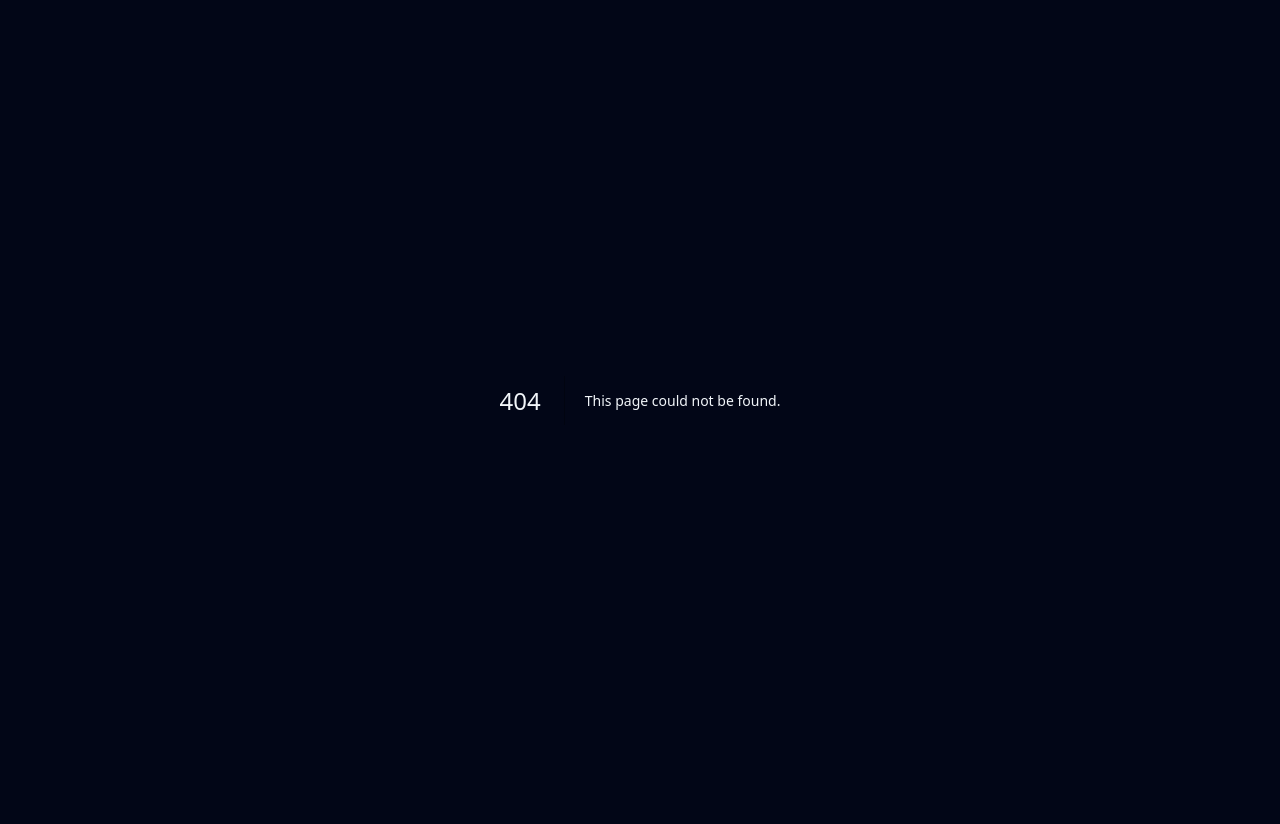
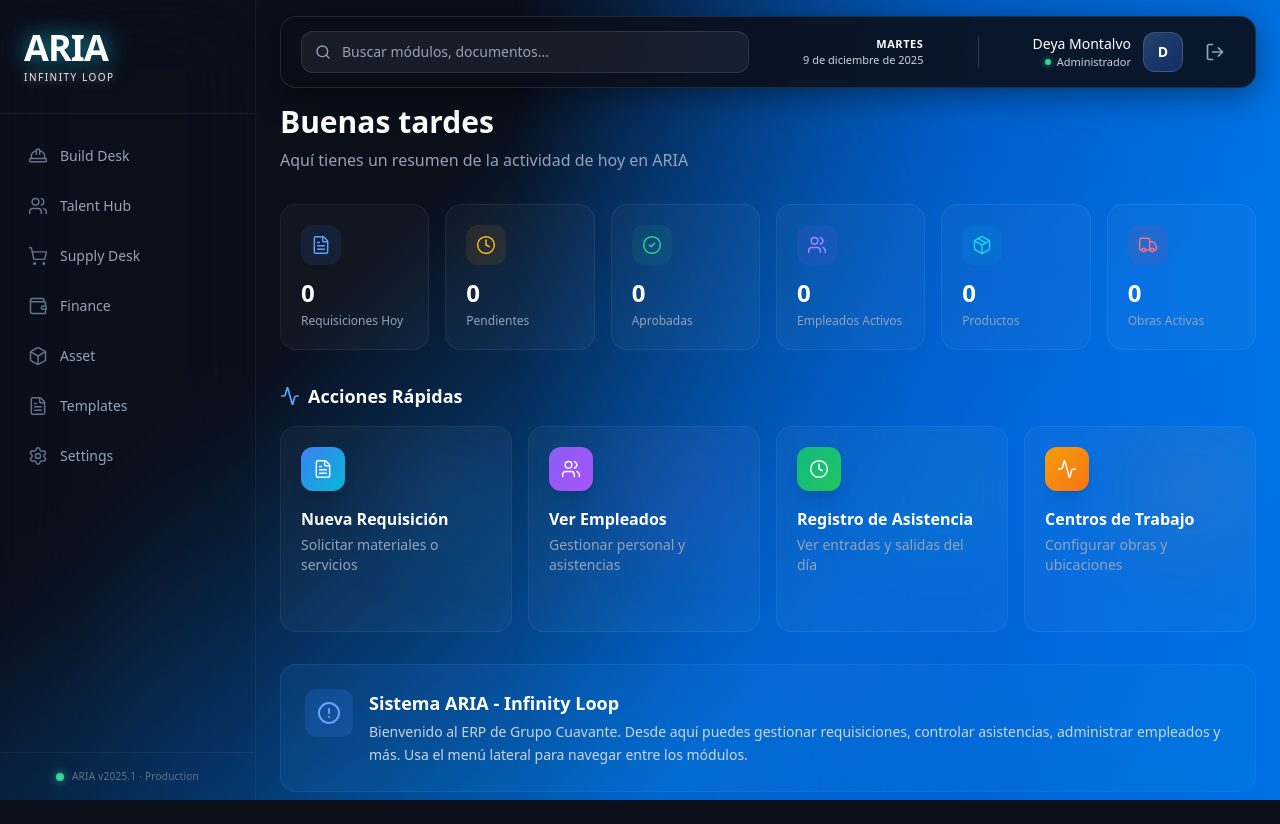
Before and after one commit to vivercan/aria27, a Next.js app: page /dashboard in a window 1280 px wide. Before the commit this address had no page. Before the commit the page ends 800 px from the top, so only its background shows below. Built offline with nearby package versions, Linux system fonts and the light colour scheme; no server answers; the database is empty.

Commit message:
feat: dashboard principal con metricas y acciones rapidas

```diff
--- /dev/null
+++ b/app/dashboard/page.tsx
@@ -0,0 +1,291 @@
+"use client";
+import { useState, useEffect } from "react";
+import Link from "next/link";
+import { supabase } from "@/lib/supabase";
+import {
+  FileText,
+  Users,
+  Package,
+  Clock,
+  TrendingUp,
+  CheckCircle2,
+  AlertCircle,
+  ArrowRight,
+  Activity,
+  Calendar,
+  DollarSign,
+  Truck,
+} from "lucide-react";
+
+interface DashboardStats {
+  requisicionesHoy: number;
+  requisicionesPendientes: number;
+  requisicionesAprobadas: number;
+  empleadosActivos: number;
+  productosEnCatalogo: number;
+  centrosDeCosto: number;
+}
+
+export default function DashboardPage() {
+  const [stats, setStats] = useState<DashboardStats>({
+    requisicionesHoy: 0,
+    requisicionesPendientes: 0,
+    requisicionesAprobadas: 0,
+    empleadosActivos: 0,
+    productosEnCatalogo: 0,
+    centrosDeCosto: 0,
+  });
+  const [loading, setLoading] = useState(true);
+  const [userName, setUserName] = useState("");
+
+  useEffect(() => {
+    const loadData = async () => {
+      try {
+        // Cargar nombre de usuario
+        const storedEmail = localStorage.getItem("userEmail");
+        if (storedEmail) {
+          const { data: user } = await supabase
+            .from("users")
+            .select("display_name, name")
+            .eq("email", storedEmail)
+            .single();
+          if (user) {
+            setUserName(user.display_name || user.name || "");
+          }
+        }
+
+        // Cargar estadísticas
+        const today = new Date().toISOString().split("T")[0];
+
+        // Requisiciones de hoy
+        const { count: reqHoy } = await supabase
+          .from("requisitions")
+          .select("*", { count: "exact", head: true })
+          .gte("created_at", today);
+
+        // Requisiciones pendientes
+        const { count: reqPend } = await supabase
+          .from("requisitions")
+          .select("*", { count: "exact", head: true })
+          .in("status", ["PENDIENTE", "VALIDADA", "EN_COTIZACION"]);
+
+        // Requisiciones aprobadas
+        const { count: reqApproved } = await supabase
+          .from("requisitions")
+          .select("*", { count: "exact", head: true })
+          .eq("status", "AUTORIZADA");
+
+        // Empleados activos
+        const { count: emps } = await supabase
+          .from("employees")
+          .select("*", { count: "exact", head: true })
+          .eq("status", "ACTIVO");
+
+        // Productos
+        const { count: prods } = await supabase
+          .from("products")
+          .select("*", { count: "exact", head: true });
+
+        // Centros de costo
+        const { count: centers } = await supabase
+          .from("cost_centers")
+          .select("*", { count: "exact", head: true });
+
+        setStats({
+          requisicionesHoy: reqHoy || 0,
+          requisicionesPendientes: reqPend || 0,
+          requisicionesAprobadas: reqApproved || 0,
+          empleadosActivos: emps || 0,
+          productosEnCatalogo: prods || 0,
+          centrosDeCosto: centers || 0,
+        });
+      } catch (error) {
+        console.error("Error cargando stats:", error);
+      } finally {
+        setLoading(false);
+      }
+    };
+
+    loadData();
+  }, []);
+
+  const statCards = [
+    {
+      title: "Requisiciones Hoy",
+      value: stats.requisicionesHoy,
+      icon: FileText,
+      color: "from-blue-500 to-blue-600",
+      bgColor: "bg-blue-500/10",
+      textColor: "text-blue-400",
+    },
+    {
+      title: "Pendientes",
+      value: stats.requisicionesPendientes,
+      icon: Clock,
+      color: "from-amber-500 to-orange-500",
+      bgColor: "bg-amber-500/10",
+      textColor: "text-amber-400",
+    },
+    {
+      title: "Aprobadas",
+      value: stats.requisicionesAprobadas,
+      icon: CheckCircle2,
+      color: "from-emerald-500 to-green-500",
+      bgColor: "bg-emerald-500/10",
+      textColor: "text-emerald-400",
+    },
+    {
+      title: "Empleados Activos",
+      value: stats.empleadosActivos,
+      icon: Users,
+      color: "from-violet-500 to-purple-500",
+      bgColor: "bg-violet-500/10",
+      textColor: "text-violet-400",
+    },
+    {
+      title: "Productos",
+      value: stats.productosEnCatalogo.toLocaleString(),
+      icon: Package,
+      color: "from-cyan-500 to-teal-500",
+      bgColor: "bg-cyan-500/10",
+      textColor: "text-cyan-400",
+    },
+    {
+      title: "Obras Activas",
+      value: stats.centrosDeCosto,
+      icon: Truck,
+      color: "from-rose-500 to-pink-500",
+      bgColor: "bg-rose-500/10",
+      textColor: "text-rose-400",
+    },
+  ];
+
+  const quickActions = [
+    {
+      title: "Nueva Requisición",
+      description: "Solicitar materiales o servicios",
+      href: "/dashboard/supply-desk/requisitions",
+      icon: FileText,
+      color: "from-blue-500 to-cyan-500",
+    },
+    {
+      title: "Ver Empleados",
+      description: "Gestionar personal y asistencias",
+      href: "/dashboard/talent-hub/people",
+      icon: Users,
+      color: "from-violet-500 to-purple-500",
+    },
+    {
+      title: "Registro de Asistencia",
+      description: "Ver entradas y salidas del día",
+      href: "/dashboard/talent-hub/clock-in",
+      icon: Clock,
+      color: "from-emerald-500 to-green-500",
+    },
+    {
+      title: "Centros de Trabajo",
+      description: "Configurar obras y ubicaciones",
+      href: "/dashboard/settings/master-data/work-centers",
+      icon: Activity,
+      color: "from-amber-500 to-orange-500",
+    },
+  ];
+
+  const getGreeting = () => {
+    const hour = new Date().getHours();
+    if (hour < 12) return "Buenos días";
+    if (hour < 18) return "Buenas tardes";
+    return "Buenas noches";
+  };
+
+  return (
+    <div className="space-y-8">
+      {/* HEADER */}
+      <div className="flex flex-col gap-2">
+        <h1 className="text-3xl font-bold text-white">
+          {getGreeting()}{userName ? `, ${userName.split(" ")[0]}` : ""}
+        </h1>
+        <p className="text-slate-400">
+          Aquí tienes un resumen de la actividad de hoy en ARIA
+        </p>
+      </div>
+
+      {/* STATS GRID */}
+      <div className="grid grid-cols-2 md:grid-cols-3 lg:grid-cols-6 gap-4">
+        {statCards.map((stat, index) => (
+          <div
+            key={index}
+            className="group relative p-5 rounded-2xl bg-white/[0.03] border border-white/[0.06] hover:bg-white/[0.06] hover:border-white/[0.12] transition-all duration-300"
+          >
+            <div className={`inline-flex p-2.5 rounded-xl ${stat.bgColor} mb-3`}>
+              <stat.icon className={`w-5 h-5 ${stat.textColor}`} strokeWidth={1.75} />
+            </div>
+            <div className="space-y-1">
+              <p className="text-2xl font-bold text-white">
+                {loading ? (
+                  <span className="inline-block w-8 h-6 bg-white/10 rounded animate-pulse" />
+                ) : (
+                  stat.value
+                )}
+              </p>
+              <p className="text-xs text-slate-400 font-medium">{stat.title}</p>
+            </div>
+            {/* Glow effect on hover */}
+            <div className={`absolute inset-0 rounded-2xl bg-gradient-to-br ${stat.color} opacity-0 group-hover:opacity-[0.03] transition-opacity duration-300`} />
+          </div>
+        ))}
+      </div>
+
+      {/* QUICK ACTIONS */}
+      <div className="space-y-4">
+        <h2 className="text-lg font-semibold text-white flex items-center gap-2">
+          <Activity className="w-5 h-5 text-blue-400" />
+          Acciones Rápidas
+        </h2>
+        <div className="grid grid-cols-1 sm:grid-cols-2 lg:grid-cols-4 gap-4">
+          {quickActions.map((action, index) => (
+            <Link
+              key={index}
+              href={action.href}
+              className="group relative p-5 rounded-2xl bg-white/[0.03] border border-white/[0.06] hover:bg-white/[0.06] hover:border-white/[0.15] transition-all duration-300 overflow-hidden"
+            >
+              {/* Background gradient */}
+              <div className={`absolute top-0 right-0 w-32 h-32 bg-gradient-to-br ${action.color} opacity-[0.08] blur-2xl group-hover:opacity-[0.15] transition-opacity duration-300`} />
+
+              <div className="relative z-10">
+                <div className={`inline-flex p-3 rounded-xl bg-gradient-to-br ${action.color} mb-4 shadow-lg`}>
+                  <action.icon className="w-5 h-5 text-white" strokeWidth={1.75} />
+                </div>
+                <h3 className="text-base font-semibold text-white mb-1 group-hover:text-blue-300 transition-colors">
+                  {action.title}
+                </h3>
+                <p className="text-sm text-slate-400">{action.description}</p>
+                <div className="mt-4 flex items-center text-sm text-blue-400 font-medium opacity-0 group-hover:opacity-100 transition-opacity">
+                  <span>Ir ahora</span>
+                  <ArrowRight className="w-4 h-4 ml-1 group-hover:translate-x-1 transition-transform" />
+                </div>
+              </div>
+            </Link>
+          ))}
+        </div>
+      </div>
+
+      {/* SISTEMA INFO */}
+      <div className="p-6 rounded-2xl bg-gradient-to-br from-blue-500/10 to-cyan-500/10 border border-blue-500/20">
+        <div className="flex items-start gap-4">
+          <div className="p-3 rounded-xl bg-blue-500/20">
+            <AlertCircle className="w-6 h-6 text-blue-400" />
+          </div>
+          <div className="flex-1">
+            <h3 className="text-lg font-semibold text-white mb-1">Sistema ARIA - Infinity Loop</h3>
+            <p className="text-slate-300 text-sm leading-relaxed">
+              Bienvenido al ERP de Grupo Cuavante. Desde aquí puedes gestionar requisiciones,
+              controlar asistencias, administrar empleados y más. Usa el menú lateral para navegar
+              entre los módulos.
+            </p>
+          </div>
+        </div>
+      </div>
+    </div>
+  );
+}
```
